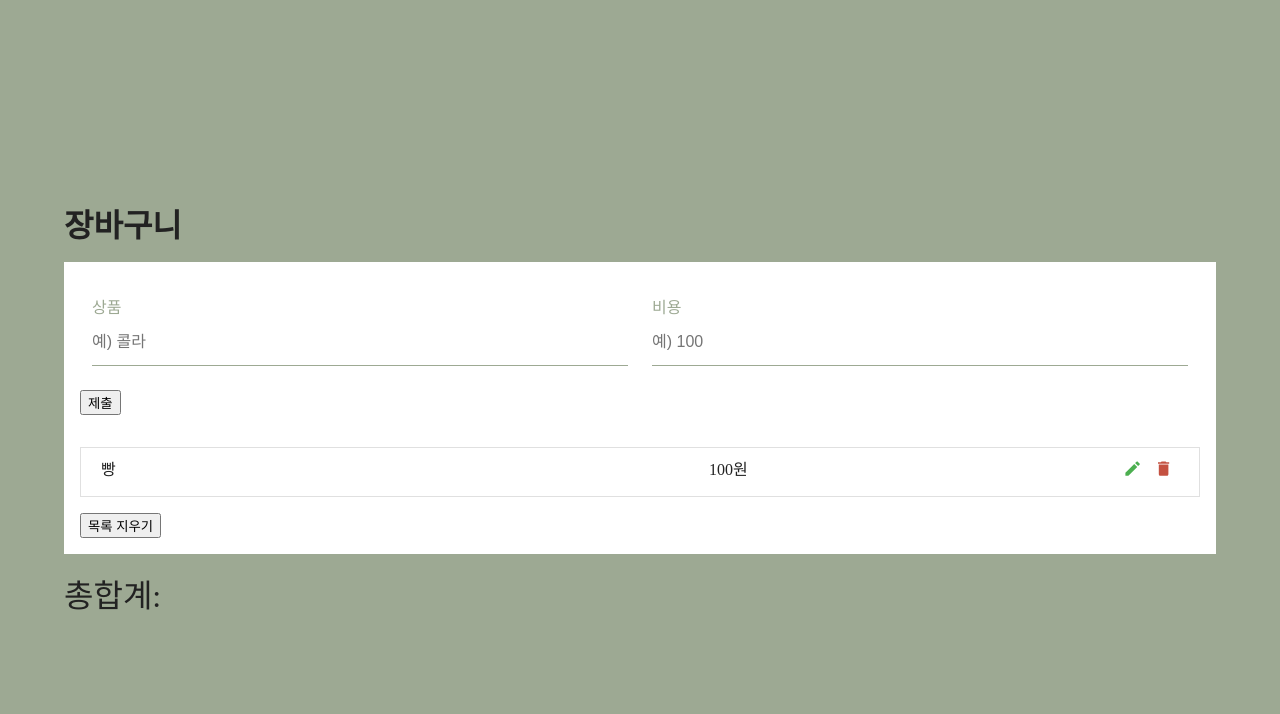
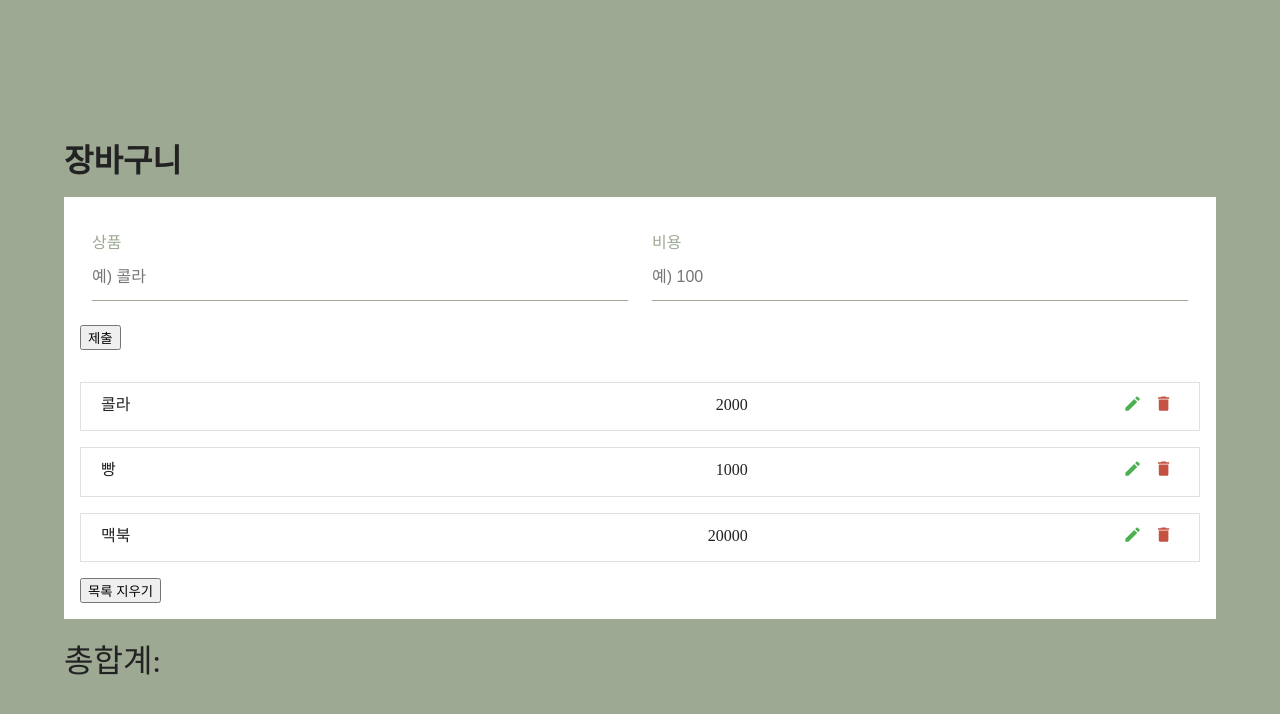
Before and after one commit to chojeongeun/react-crud-app, a React (Create React App) app: page / in a window 1280 px wide. Shown: the top 714 px of the page. Built offline with nearby package versions, Linux system fonts and the light colour scheme.

Commit message:
상품 목록 보여주기

```diff
--- a/src/components/ExpenseItem.js
+++ b/src/components/ExpenseItem.js
@@ -7,8 +7,8 @@ export default class ExpenseItem extends Component {
     return (
       <li className="item">
         <div className="info">
-          <span className="expense">빵</span>
-          <span className="amount">100원</span>
+          <span className="expense">{this.props.expense.charge}</span>
+          <span className="amount">{this.props.expense.amount}</span>
         </div>
         <div>
           <button className="edit-btn">
--- a/src/components/ExpenseList.js
+++ b/src/components/ExpenseList.js
@@ -4,11 +4,12 @@ import ExpenseItem from "./ExpenseItem";
 
 export default class ExpenseList extends Component {
   render() {
-    console.log("@@@", this.props.initialExpenses);
     return (
       <>
         <ul className="list">
-          <ExpenseItem />
+          {this.props.initialExpenses.map((expense) => {
+            return <ExpenseItem key={expense.id} expense={expense} />;
+          })}
         </ul>
         <button className="btn">목록 지우기</button>
       </>
```
